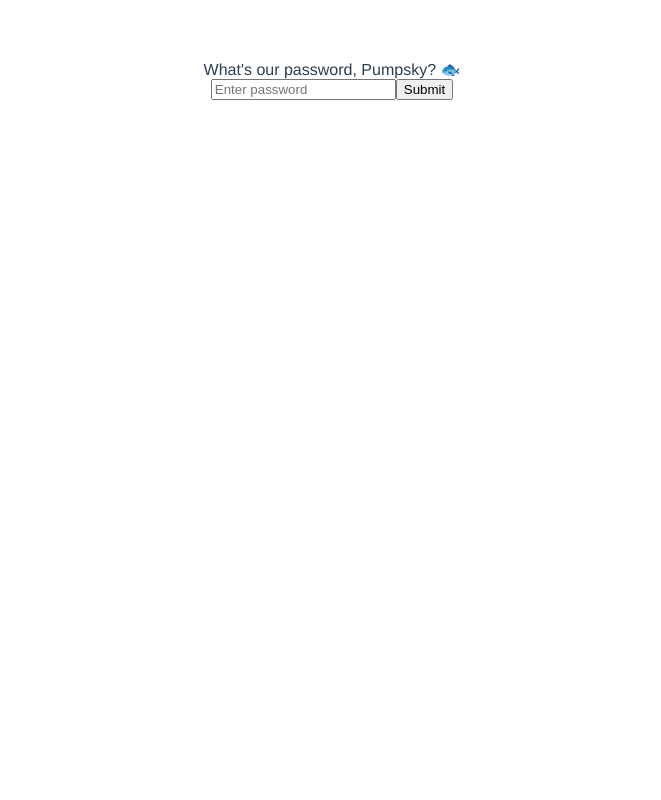
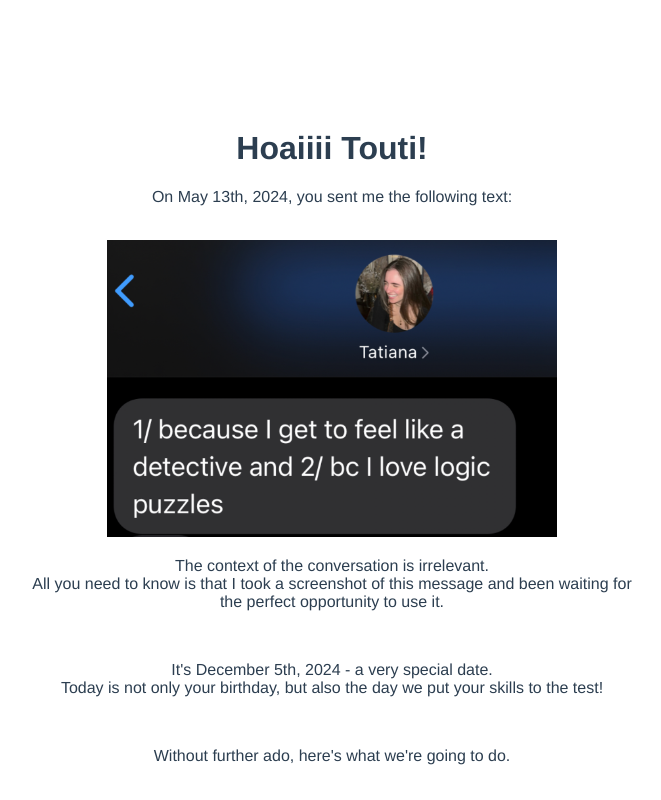
Before and after one commit to SergeNasr/touti-bday, a Vue app: page / in a window 1280 px wide. Shown: the top 800 px of the page, without its empty margins (308-969 px from the left). Built offline with nearby package versions, Linux system fonts and the light colour scheme.

Commit message:
remove apoogy

```diff
--- a/src/App.vue
+++ b/src/App.vue
@@ -1,16 +1,16 @@
 <template>
   <div id="app">
-    <ApologyComponent />
+    <ScavengerHunt />
   </div>
 </template>
 
 <script>
-import ApologyComponent from './other_components/ApologyComponent.vue';
+import ScavengerHunt from './components/ScavengerHunt.vue';
 
 export default {
   name: 'App',
   components: {
-    ApologyComponent
+    ScavengerHunt
   }
 }
 </script>
--- a/src/other_components/ApologyComponent.vue
+++ /dev/null
@@ -1,54 +0,0 @@
-<template>
-  <div>
-    <div v-if="!isAuthenticated">
-      <span>What's our password, Pumpsky? 🐟</span>
-      <form @submit.prevent="checkPassword">
-        <input type="password" v-model="passwordInput" placeholder="Enter password" />
-        <button type="submit">Submit</button>
-      </form>
-    </div>
-    <div v-else>
-      <p>I know you need space, but I thought if you visited this page, I could allow myself to speak to you.</p>
-      <p>As much as I hate the current circumstances, I can’t help but think they were necessary—at least for me. I messed up, Touti. Not just last week, but over the last few weeks. I was too focused on myself and didn’t realize how much I was hurting you. I wasn’t a good partner. Hearing you say you haven’t been able to sleep, you’re stressed, and you’ve lost your spark—it hit me hard. It was the wake-up call I needed. I was selfish. I created uncertainty in this relationship, and that drained you. I wasn’t invested the way you were, and that hurt you. Who would want to stay with someone who doesn’t see a future with them?</p>
-      <p>But the fact that you reconsidered gives me hope. It makes me believe you still see a future for us. And if we’re going to make this work, I know you need to feel that this relationship is stable, secure, and consistent. You need to know your needs will be met. You need to feel that we can grow in ways that matter to you.</p>
-      <p>From my side, I’m committed—fully. That’s it. I’ve decided to stop being stuck in my head, creating problems that don’t exist. The past is behind me. I’m only looking forward. Honestly, I was worried at first that this was just fear or anxiety talking. But the sadness I’ve felt over the last three days—real sadness, like something was dying inside me—wiped out all those doubts. This isn’t some overnight change of heart. It’s something that’s been 6 months in the making. I can tell you more about how I got here if you want, but what matters is that things are different now.</p>
-      <p>What changed? I realized I’ve been too passive—thinking therapy alone or just waiting would fix everything. That was wrong. What was going to fix this was not just therapy, or reading books. It was a decision. A life-long commitment. That choice has shifted everything for me. Yesterday, when those old thoughts started creeping in, I completely obliterated them. I didn't even let them bother for more than a sec. I'm in the driver’s seat now. I want to be the partner you deserve, if you’re willing to give me another chance.</p>
-      <p>I see it all, baby. I want the whole thing with you. Let’s not stop this story now, just as things are about to get better. It’s within reach.</p>
-    <p>Forever, Sousou 🌹</p>
-
-    </div>
-  </div>
-</template>
-
-<script>
-export default {
-  name: "ApologyComponent",
-  data() {
-    return {
-      passwordInput: '',
-      isAuthenticated: false,
-    };
-  },
-  methods: {
-    async checkPassword() {
-      const correctPasswordHash = '6bfe62b61291148d023c528b899c426e95ab719a6349e1869eeb3fc8fe93eacc';
-
-      const encoder = new TextEncoder();
-      const data = encoder.encode(this.passwordInput.toLowerCase());
-      const hashBuffer = await crypto.subtle.digest('SHA-256', data);
-      const hashArray = Array.from(new Uint8Array(hashBuffer));
-      const hashHex = hashArray.map(b => b.toString(16).padStart(2, '0')).join('');
-
-      if (hashHex === correctPasswordHash) {
-        this.isAuthenticated = true;
-      } else {
-        alert('Incorrect password');
-      }
-    },
-  },
-};
-</script>
-
-<style scoped>
-/* Add any styles you need here */
-</style>
```
